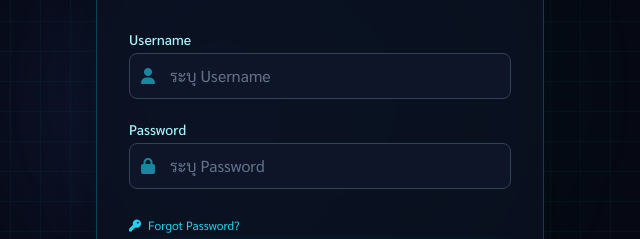
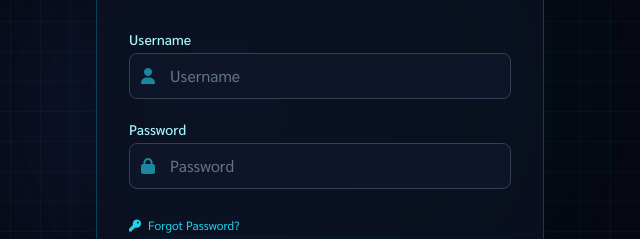
Before and after one commit to drnineatip/electric-power-check-ver2, a plain HTML site: page index.html in a window 1280 px wide. Shown: the part 309-548 px from the top of the page, 320-960 px from the left. Drawn offline with nearby package versions, Linux system fonts and the light colour scheme.

Commit message:
index.html

```diff
--- a/index.html
+++ b/index.html
@@ -139,7 +139,7 @@
               <span class="absolute inset-y-0 left-0 flex items-center pl-3 text-cyan-400/60">
                 <i class="fa-solid fa-user"></i>
               </span>
-              <input type="text" id="login-username" required placeholder="ระบุ Username"
+              <input type="text" id="login-username" required placeholder="Username"
                 class="w-full pl-10 pr-4 py-2.5 bg-slate-900/90 border border-slate-700 rounded-lg text-white placeholder-slate-500 focus:outline-none focus:border-cyan-400 focus:ring-1 focus:ring-cyan-400 transition">
             </div>
           </div>
@@ -150,7 +150,7 @@
               <span class="absolute inset-y-0 left-0 flex items-center pl-3 text-cyan-400/60">
                 <i class="fa-solid fa-lock"></i>
               </span>
-              <input type="password" id="login-password" required placeholder="ระบุ Password"
+              <input type="password" id="login-password" required placeholder="Password"
                 class="w-full pl-10 pr-4 py-2.5 bg-slate-900/90 border border-slate-700 rounded-lg text-white placeholder-slate-500 focus:outline-none focus:border-cyan-400 focus:ring-1 focus:ring-cyan-400 transition">
             </div>
           </div>
```
